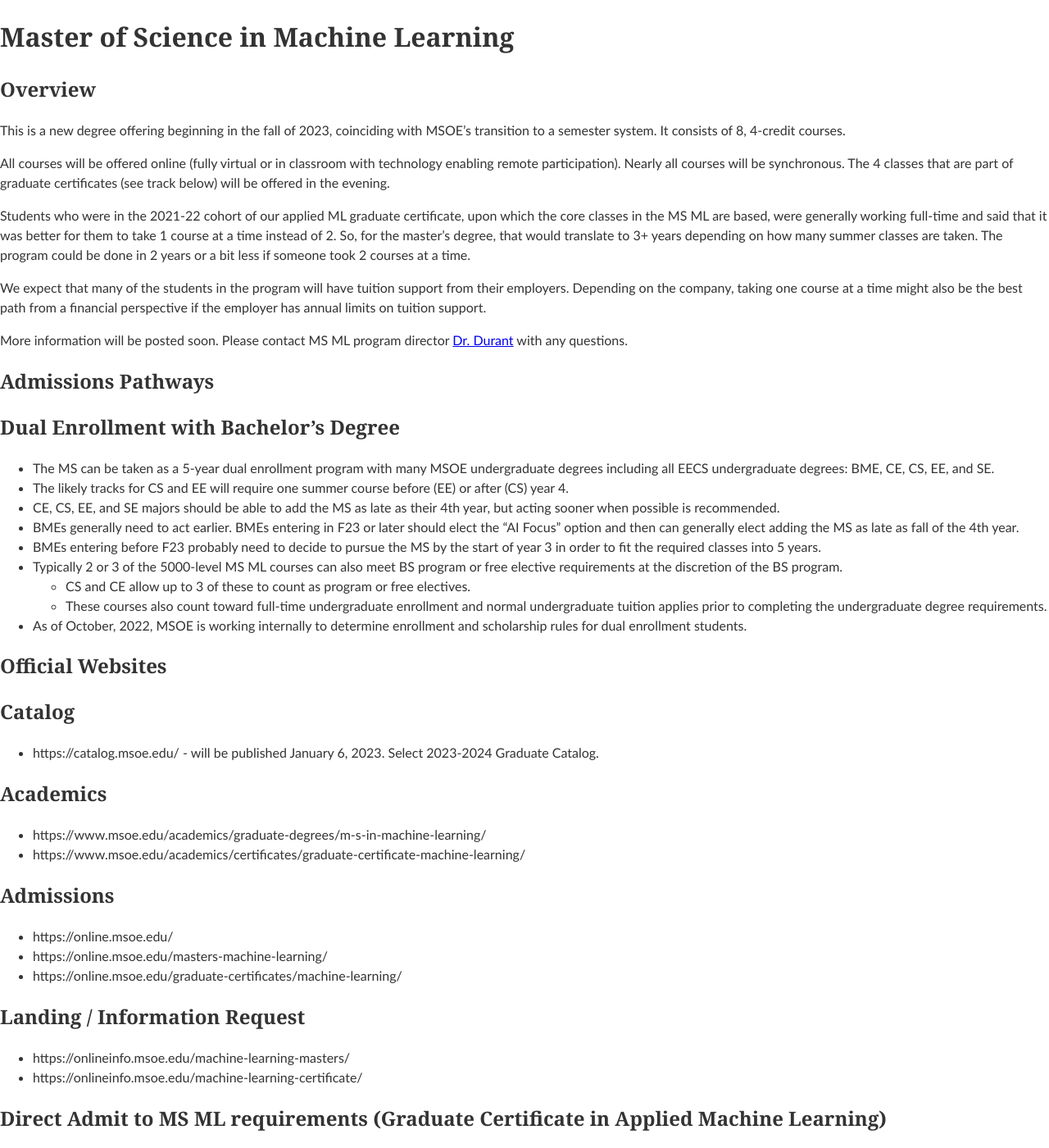
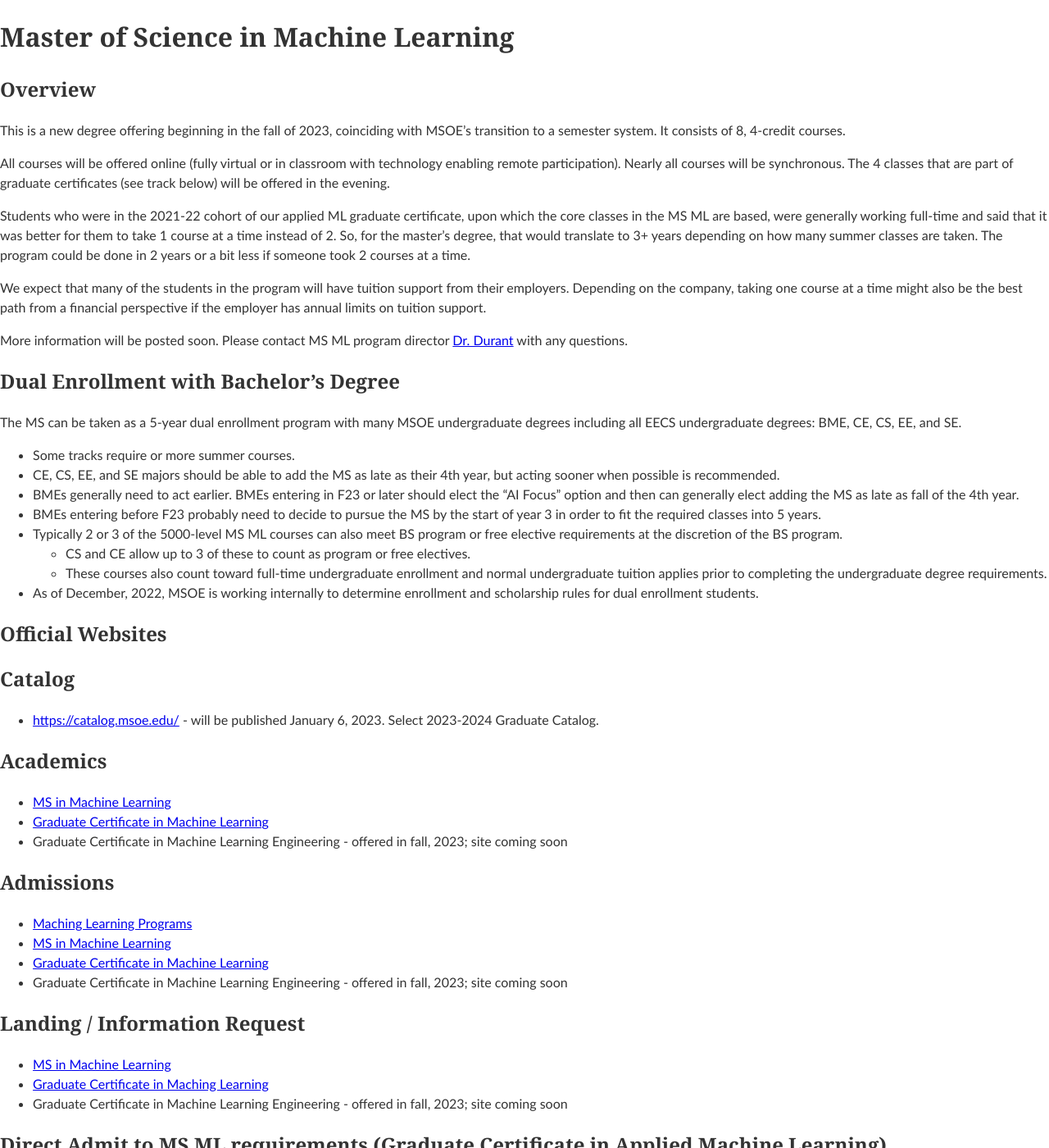
Before and after one commit to edurant/edurant.github.io, a Jekyll site: the page built from advising/msml.md, in a window 1280 px wide and 1400 px high. Shown: the whole window at 82% size. Built offline with Jekyll 4.4.1, drawn with Linux system fonts in a browser that asks for light colours.

Commit message:
MSML format links with more descriptive titles

```diff
--- a/advising/msml.md
+++ b/advising/msml.md
@@ -14,37 +14,39 @@
 
 More information will be posted soon. Please contact MS ML program director [Dr. Durant](/) with any questions.
 
-# Admissions Pathways
+# Dual Enrollment with Bachelor's Degree
+The MS can be taken as a 5-year dual enrollment program with many MSOE undergraduate degrees including all EECS undergraduate degrees: BME, CE, CS, EE, and SE.
 
-## Dual Enrollment with Bachelor's Degree
-* The MS can be taken as a 5-year dual enrollment program with many MSOE undergraduate degrees including all EECS undergraduate degrees: BME, CE, CS, EE, and SE.
-* The likely tracks for CS and EE will require one summer course before (EE) or after (CS) year 4.
+* Some tracks require or more summer courses.
 * CE, CS, EE, and SE majors should be able to add the MS as late as their 4th year, but acting sooner when possible is recommended.
 * BMEs generally need to act earlier. BMEs entering in F23 or later should elect the "AI Focus" option and then can generally elect adding the MS as late as fall of the 4th year.
 * BMEs entering before F23 probably need to decide to pursue the MS by the start of year 3 in order to fit the required classes into 5 years.
 * Typically 2 or 3 of the 5000-level MS ML courses can also meet BS program or free elective requirements at the discretion of the BS program.
   * CS and CE allow up to 3 of these to count as program or free electives.
   * These courses also count toward full-time undergraduate enrollment and normal undergraduate tuition applies prior to completing the undergraduate degree requirements.
-* As of October, 2022, MSOE is working internally to determine enrollment and scholarship rules for dual enrollment students.
+* As of December, 2022, MSOE is working internally to determine enrollment and scholarship rules for dual enrollment students.
 
 # Official Websites
 
 ## Catalog
 
-* https://catalog.msoe.edu/ - will be published January 6, 2023. Select 2023-2024 Graduate Catalog.
+* [https://catalog.msoe.edu/](https://catalog.msoe.edu/) - will be published January 6, 2023. Select 2023-2024 Graduate Catalog.
 
 ## Academics
-* https://www.msoe.edu/academics/graduate-degrees/m-s-in-machine-learning/
-* https://www.msoe.edu/academics/certificates/graduate-certificate-machine-learning/
+* [MS in Machine Learning](https://www.msoe.edu/academics/graduate-degrees/m-s-in-machine-learning/)
+* [Graduate Certificate in Machine Learning](https://www.msoe.edu/academics/certificates/graduate-certificate-machine-learning/)
+* Graduate Certificate in Machine Learning Engineering - offered in fall, 2023; site coming soon
 
 ## Admissions
-* https://online.msoe.edu/
-* https://online.msoe.edu/masters-machine-learning/
-* https://online.msoe.edu/graduate-certificates/machine-learning/
+* [Maching Learning Programs](https://online.msoe.edu/)
+* [MS in Machine Learning](https://online.msoe.edu/masters-machine-learning/)
+* [Graduate Certificate in Machine Learning](https://online.msoe.edu/graduate-certificates/machine-learning/)
+* Graduate Certificate in Machine Learning Engineering - offered in fall, 2023; site coming soon
 
 ## Landing / Information Request
-* https://onlineinfo.msoe.edu/machine-learning-masters/
-* https://onlineinfo.msoe.edu/machine-learning-certificate/
+* [MS in Machine Learning](https://onlineinfo.msoe.edu/machine-learning-masters/)
+* [Graduate Certificate in Maching Learning](https://onlineinfo.msoe.edu/machine-learning-certificate/)
+* Graduate Certificate in Machine Learning Engineering - offered in fall, 2023; site coming soon
 
 ## Direct Admit to MS ML requirements (Graduate Certificate in Applied Machine Learning)
 
```
